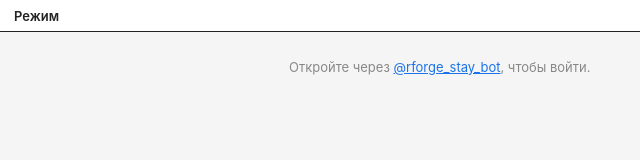
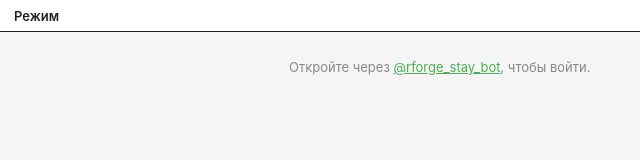
Before and after one commit to Yury-mygit/rf-booking-frontend, a website built with Vite: page index.html in a window 1280 px wide. Shown: the top 160 px of the page, without its empty margins (0-640 px from the left). Built offline with nearby package versions, Linux system fonts and the light colour scheme.

Commit message:
brand accent: fixed green (#4caf50) — ignore TG button_color override

```diff
--- a/src/styles/base.css
+++ b/src/styles/base.css
@@ -1,5 +1,13 @@
 /* Reset + theme vars + базовые компоненты. Блоки могут добавлять свои
    стили через свои CSS-файлы (импортируются динамически). */
+
+/* Brand accent — цветовая гамма приложения. НЕ переопределяется TG
+   WebApp theme (см. theme.js — button_color/button_text_color
+   игнорируются). Одинаковый оттенок в light и dark темах. */
+:root {
+  --brand-accent: #4caf50;
+  --brand-accent-text: #ffffff;
+}
 
 :root {
   --bg: #f5f5f5;
@@ -11,8 +19,8 @@
   --text-faint: #888888;
   --border: #dddddd;
   --border-soft: #eeeeee;
-  --accent: #1a73e8;
-  --accent-text: #ffffff;
+  --accent: var(--brand-accent);
+  --accent-text: var(--brand-accent-text);
   --success: #2e7d32;
   --danger: #d32f2f;
   --error: #d32f2f;
@@ -29,8 +37,8 @@
   --text-faint: #6c7a89;
   --border: #2d3a48;
   --border-soft: #283441;
-  --accent: #5eb5f7;
-  --accent-text: #0d1620;
+  --accent: var(--brand-accent);
+  --accent-text: var(--brand-accent-text);
   --success: #6abf69;
   --danger: #ef5350;
   --error: #ef5350;
--- a/src/theme.js
+++ b/src/theme.js
@@ -10,8 +10,8 @@ function applyVars() {
   if (p.secondary_bg_color) root.setProperty("--surface", p.secondary_bg_color);
   if (p.text_color) root.setProperty("--text", p.text_color);
   if (p.hint_color) root.setProperty("--muted", p.hint_color);
-  if (p.button_color) root.setProperty("--accent", p.button_color);
-  if (p.button_text_color) root.setProperty("--accent-text", p.button_text_color);
+  // --accent / --accent-text — brand-гамма, не подхватываем из TG
+  // (TG button_color у многих пользователей фиолетовый).
   if (p.section_separator_color) root.setProperty("--border", p.section_separator_color);
   if (p.destructive_text_color) root.setProperty("--danger", p.destructive_text_color);
 }
```
